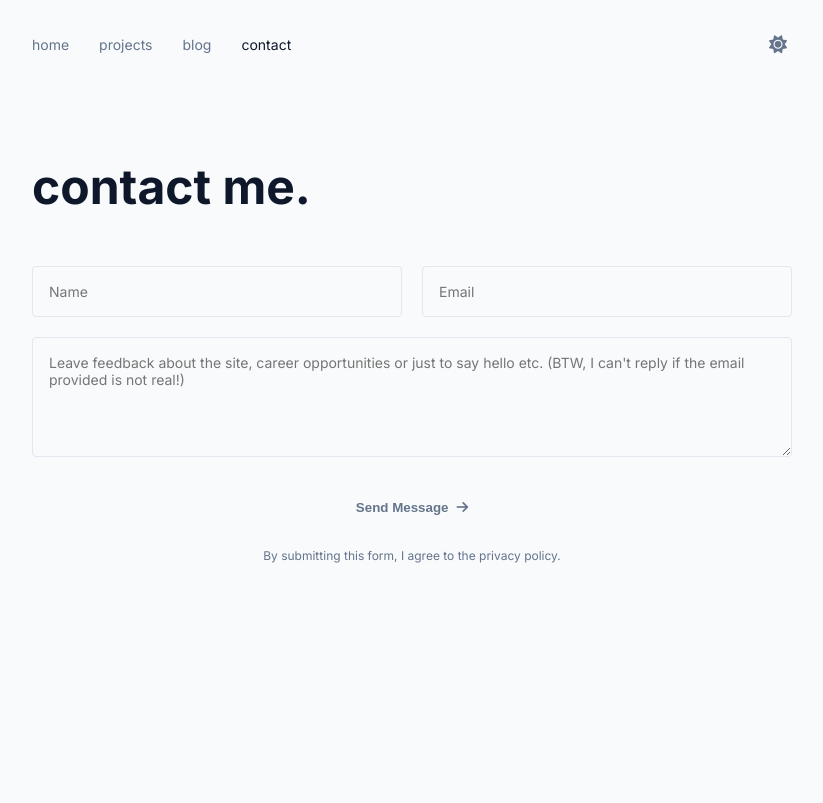
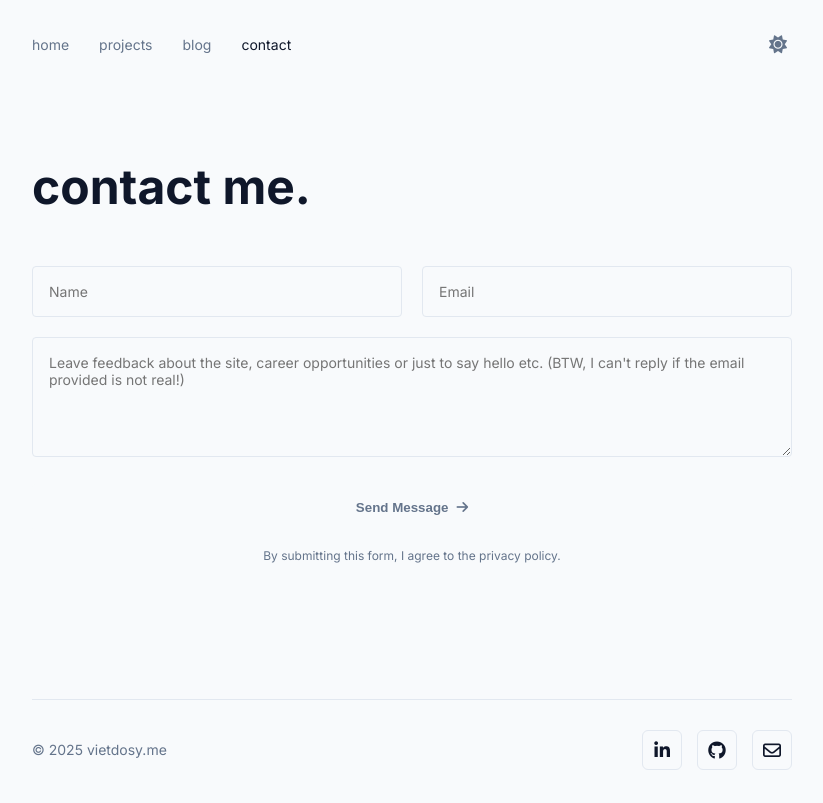
Before and after one commit to VietDSK6/portfolio, a plain HTML site: page contact.html in a window 1280 px wide. Shown: the top 803 px of the page, without its empty margins (228-1051 px from the left). Drawn offline with Linux system fonts and the light colour scheme.

Commit message:
fix footer pos

```diff
--- a/assets/css/styles.css
+++ b/assets/css/styles.css
@@ -30,17 +30,29 @@
     box-sizing: border-box;
 }
 
+html {
+    height: 100%;
+}
+
 body {
     font-family: 'Inter', -apple-system, BlinkMacSystemFont, 'Segoe UI', Roboto, Oxygen, Ubuntu, Cantarell, 'Open Sans', 'Helvetica Neue', sans-serif;
     background-color: var(--bg-color);
     color: var(--text-color);
     line-height: 1.6;
+    min-height: 100%;
+    display: flex;
+    flex-direction: column;
+    margin: 0;
 }
 
 .container {
     max-width: 800px;
+    width: 100%;
     margin: 0 auto;
     padding: 0 20px;
+    flex: 1 0 auto; /* flex-grow: 1, flex-shrink: 0, flex-basis: auto */
+    display: flex;
+    flex-direction: column;
 }
 
 /* Navigation */
@@ -502,7 +514,8 @@ footer {
     align-items: center;
     padding: 30px 0;
     border-top: 1px solid var(--border-color);
-    margin-top: 60px;
+    margin-top: auto;
+    flex-shrink: 0;
 }
 
 .copyright {
@@ -576,9 +589,9 @@ footer {
 /* Contact Page Styles */
 .contact-section {
     padding: 60px 0;
-    max-width: 800px;
+    width: 100%;
+    flex: 1 0 auto;
     margin: 0 auto;
-    margin-bottom: 300px;
 }
 
 /* Minimal Contact Form Styles */
```
